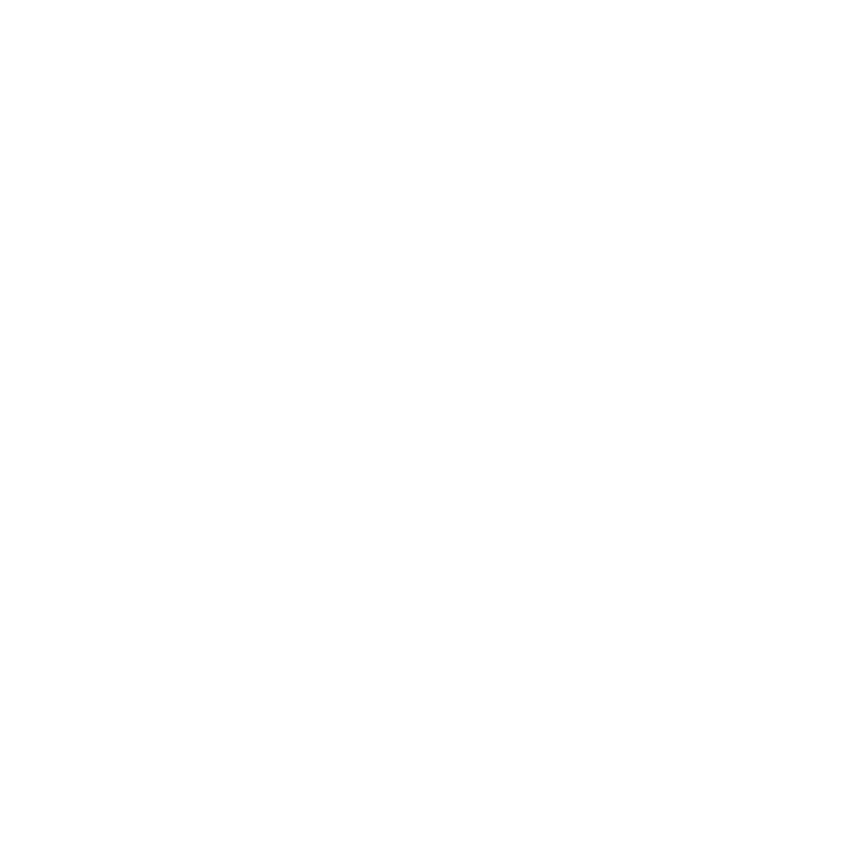
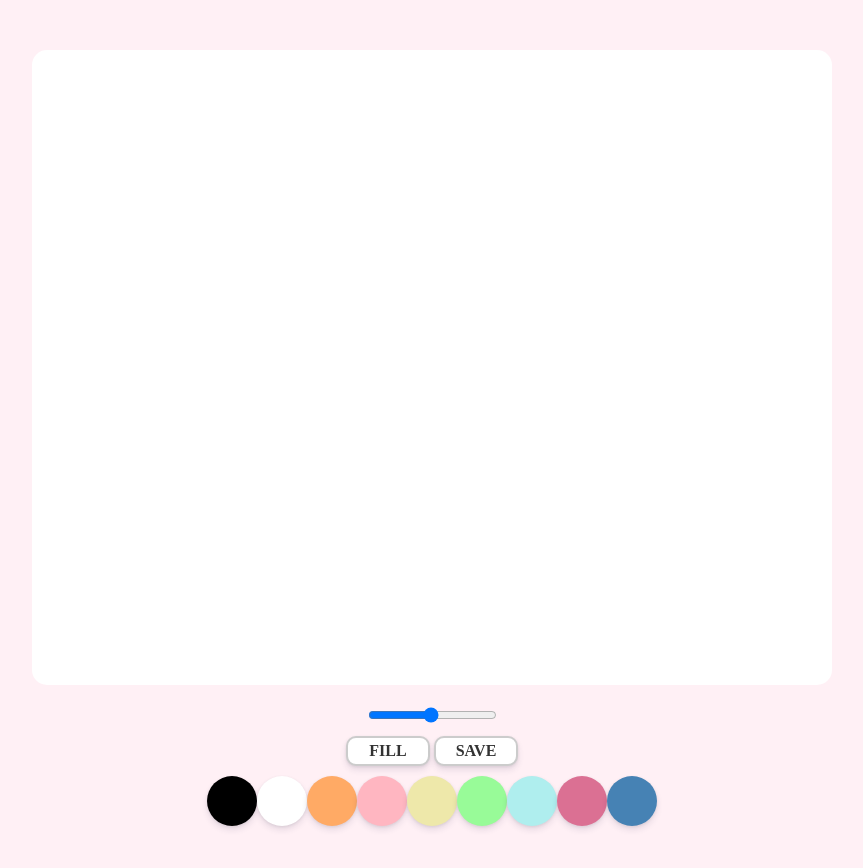
Before and after one commit to seyomiee/paintjs, a plain HTML site: page index.html in a window 1280 px wide. Shown: the whole page, without its empty margins (208-1071 px from the left). Before the commit the page ends 800 px from the top, so only its background shows below. Drawn offline with Linux system fonts and the light colour scheme.

Commit message:
css,html

```diff
--- a/index.html
+++ b/index.html
@@ -7,6 +7,31 @@
     <title>PainJS</title>
 </head>
 <body>
+    <canvas id="jsCanvas" class="canvas"></canvas>
+    <div class="controls">
+        <div class="controls_range">
+            <input type="range"
+            id="jsRange"
+            min="0.1" max="5.0"
+            value="2.5"
+            step="0.1">
+        </div>
+        <div class="controls_btns">
+            <button id="jsMode">Fill</button>
+            <button id="jsSave">Save</button>
+        </div>
+        <div class="controls_colors" id="jsColors">
+            <div class="controls_color" style="background-color: black;"></div>
+            <div class="controls_color" style="background-color: white;"></div>
+            <div class="controls_color" style="background-color:rgb(255, 170, 101);"></div>
+            <div class="controls_color" style="background-color:lightpink"></div>
+            <div class="controls_color" style="background-color: palegoldenrod;"></div>
+            <div class="controls_color" style="background-color: palegreen;"></div>
+            <div class="controls_color" style="background-color: paleturquoise;"></div>
+            <div class="controls_color" style="background-color: palevioletred;"></div>
+            <div class="controls_color" style="background-color: steelblue;"></div>
+        </div>
+    </div>
     <script src="app.js"></script>
 </body>
 </html>
--- /dev/null
+++ b/reset.css
@@ -0,0 +1,43 @@
+html, body, div, span, applet, object, iframe,
+h1, h2, h3, h4, h5, h6, p, blockquote, pre,
+a, abbr, acronym, address, big, cite, code,
+del, dfn, em, img, ins, kbd, q, s, samp,
+small, strike, strong, sub, sup, tt, var,
+b, u, i, center,
+dl, dt, dd, ol, ul, li,
+fieldset, form, label, legend,
+table, caption, tbody, tfoot, thead, tr, th, td,
+article, aside, canvas, details, embed,
+figure, figcaption, footer, header, hgroup,
+menu, nav, output, ruby, section, summary,
+time, mark, audio, video {
+	margin: 0;
+	padding: 0;
+	border: 0;
+	font-size: 100%;
+	font: inherit;
+	vertical-align: baseline;
+}
+/* HTML5 display-role reset for older browsers */
+article, aside, details, figcaption, figure,
+footer, header, hgroup, menu, nav, section {
+	display: block;
+}
+body {
+	line-height: 1;
+}
+ol, ul {
+	list-style: none;
+}
+blockquote, q {
+	quotes: none;
+}
+blockquote:before, blockquote:after,
+q:before, q:after {
+	content: '';
+	content: none;
+}
+table {
+	border-collapse: collapse;
+	border-spacing: 0;
+}
--- a/style.css
+++ b/style.css
@@ -0,0 +1,63 @@
+@import "reset.css";
+
+body{
+    background-color: #FFF0F5;
+    display: flex;
+    flex-direction: column;
+    align-items: center;
+    padding: 50px 0px;
+}
+
+.canvas{
+    width: 800px;
+    height: 635px;
+    background-color: white;
+    border-radius: 15px;
+
+}
+
+.controls {
+    margin-top: 20px;
+    display: flex;
+    flex-direction: column;
+    align-items: center;
+}
+
+.controls .controls_btns{
+   margin-bottom: 10px;
+}
+
+.controls_btns button{
+    all: unset;
+    cursor: pointer;
+    background-color: white;
+    padding: 5px 0px;
+    width: 80px;
+    text-align: center;
+    border-radius: 10px;
+    box-shadow: 0 4px 6px rgba(50, 50, 93, 0.11), 0 1px 3px rgba(0, 0, 0, 0.08);
+    border: 2px solid rgba(0, 0, 0, 0.2);
+    color: rgba(0, 0, 0, 0.8);
+    text-transform: uppercase;
+    font-weight: 800;
+}
+
+.controls_btns button:active{
+    transform: scale(0.98);
+}
+
+.controls .controls_colors{
+    display: flex;
+}
+
+.controls_colors .controls_color{
+    width: 50px;
+    height: 50px;
+    border-radius: 25px;
+    cursor: pointer;
+    box-shadow: 0 4px 6px rgba(50, 50, 93, 0.11), 0 1px 3px rgba(0, 0, 0, 0.08);
+}
+
+.controls .controls_range {
+    margin-bottom: 10px;
+}
```
